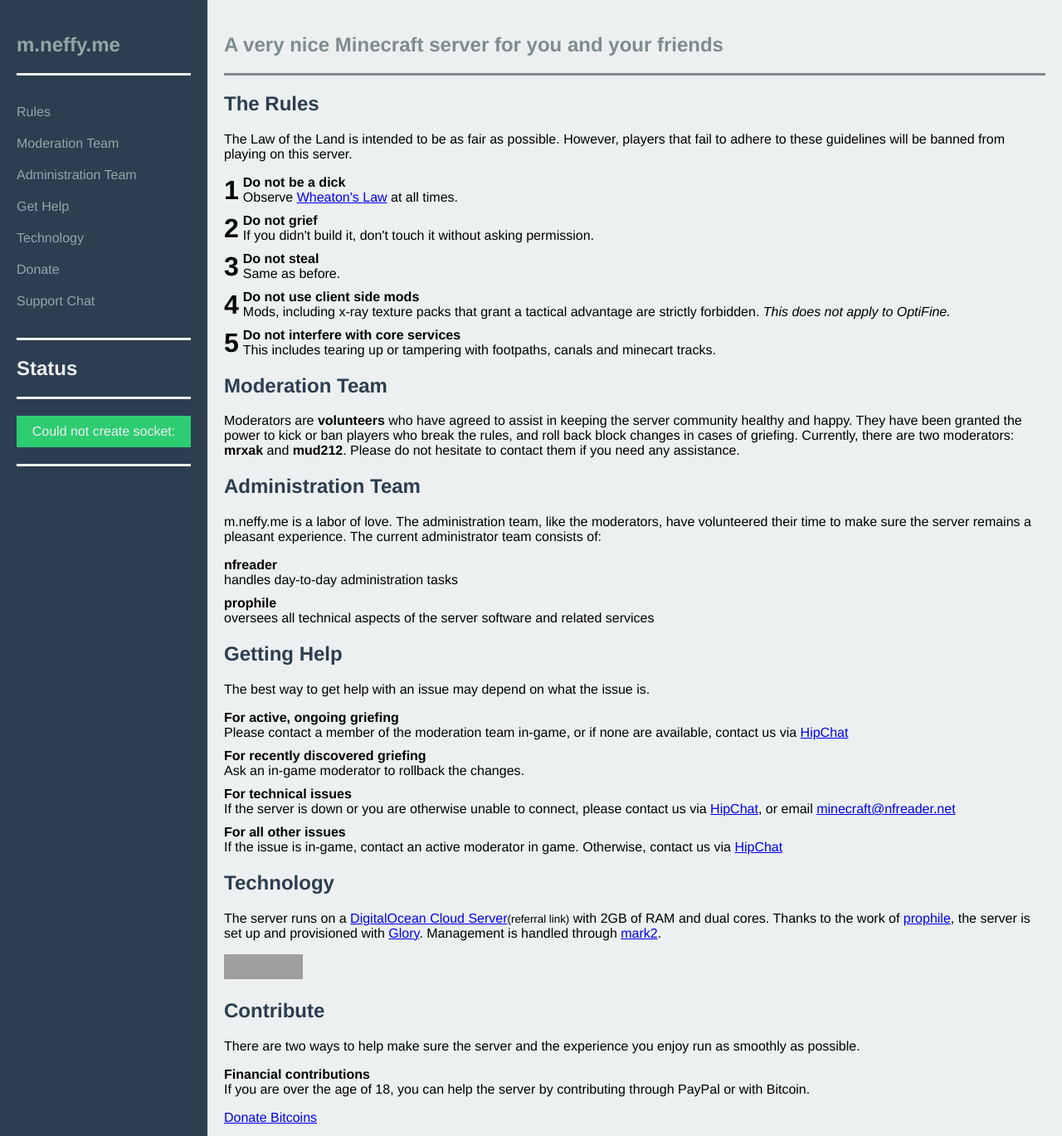
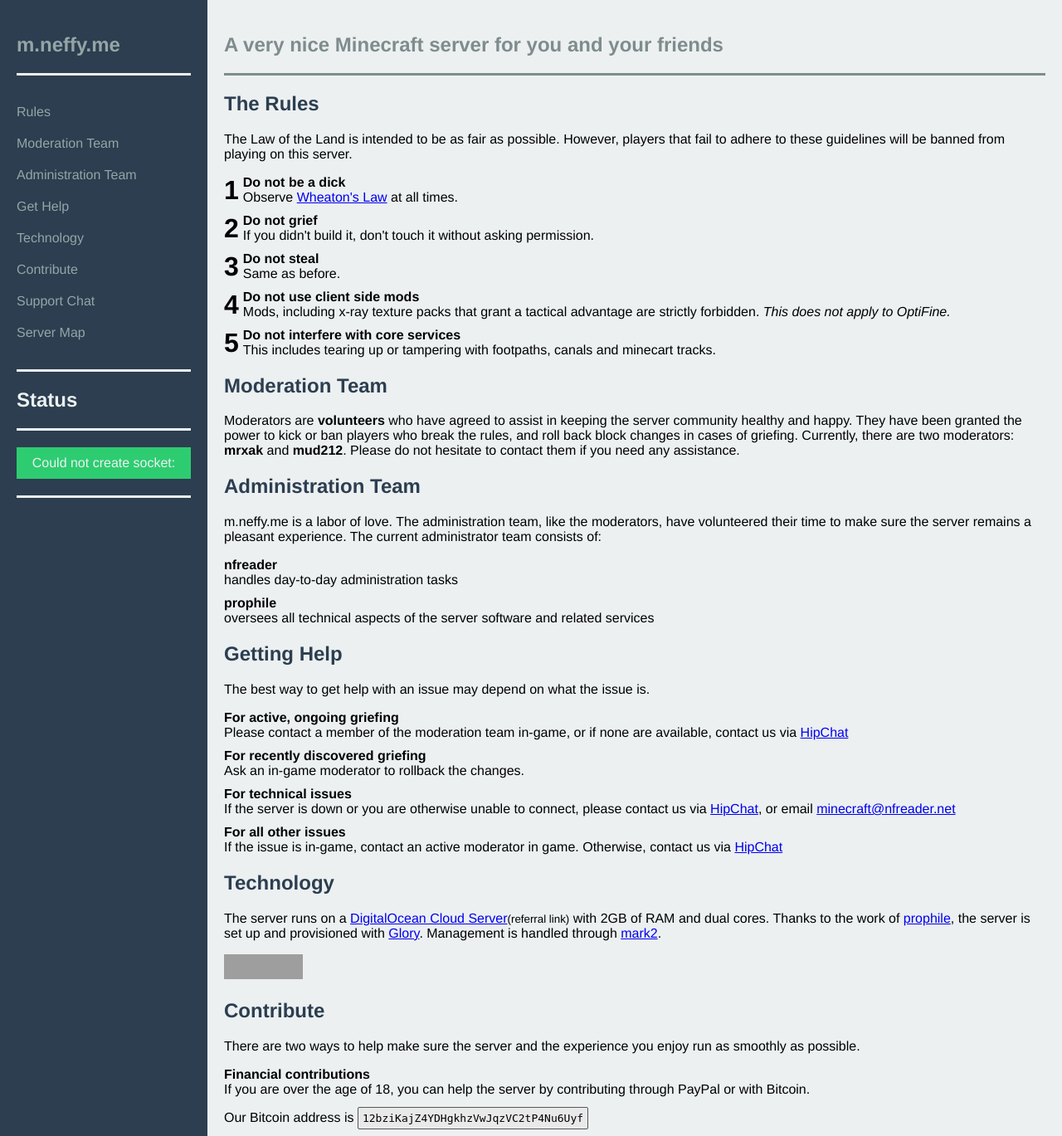
Before and after one commit to prophile/minecraft.nfreader.net, a PHP site: page / in a window 1280 px wide. Shown: the top 1369 px of the page at 83% size. Run offline with PHP 8.4, Linux system fonts and the light colour scheme; data that the repository does not hold is empty; some libraries are stand-ins or nearby versions; grey boxes are pictures that could not be loaded.

Commit message:
Added a page for the server map

```diff
--- a/assets/css/style.css
+++ b/assets/css/style.css
@@ -4,6 +4,7 @@ body {
     padding: 0;
     margin: 0;
     font-family: Helvetica, Arial, sans-serif;
+    height: 100%;
 }
 
 dt {
@@ -68,6 +69,7 @@ section {
     background: #ecf0f1;
     padding: 20px;
     overflow-x: scroll;
+    min-height: 100%;
 }
 
 .page-header {
@@ -93,3 +95,10 @@ section {
 .offline {
     background: #c0392b;
 }
+
+code {
+	border: 1px solid #575757;
+	background: #E9E9E9;
+	border-radius: 2px;
+	padding: 5px;
+}
--- a/header.php
+++ b/header.php
@@ -19,8 +19,9 @@
         <li><a href="index.php#admins">Administration Team</a></li>
         <li><a href="index.php#help">Get Help</a></li>
         <li><a href="index.php#tech">Technology</a></li>
-        <li><a href="index.php#donate">Donate</a></li>
+        <li><a href="index.php#contribute">Contribute</a></li>
         <li><a href="chat.php">Support Chat</a></li>
+        <li><a href="map.php">Server Map</a></li>
     </ul>
 
     <h1>Status</h1>
--- a/index.php
+++ b/index.php
@@ -76,7 +76,7 @@
     <dl>
     <dt>Financial contributions</dt>
       <dd>If you are over the age of 18, you can help the server by contributing through PayPal or with Bitcoin.</dd>
-    <p><a class="coinbase-button" data-code="e5fb4109779fd609f2688929eab7fd24" data-button-style="donation_small" href="https://coinbase.com/checkouts/e5fb4109779fd609f2688929eab7fd24">Donate Bitcoins</a><script src="https://coinbase.com/assets/button.js" type="text/javascript"></script></p>
+    <p>Our Bitcoin address is <code>12bziKajZ4YDHgkhzVwJqzVC2tP4Nu6Uyf</code></p>
     <p><form action="https://www.paypal.com/cgi-bin/webscr" method="post" target="_top">
 <input type="hidden" name="cmd" value="_donations">
 <input type="hidden" name="business" value="HJHQZDZTVSDHA">
--- /dev/null
+++ b/map.php
@@ -0,0 +1,5 @@
+<?php require_once('header.php');?>
+
+<iframe src="http://minecraft.nfreader.net/map/" seamless="true" style="position: absolute; right:0px; bottom: 0px; width: 100%; height: 100%;"></iframe>
+
+<?php require_once('footer.php')?>
```
